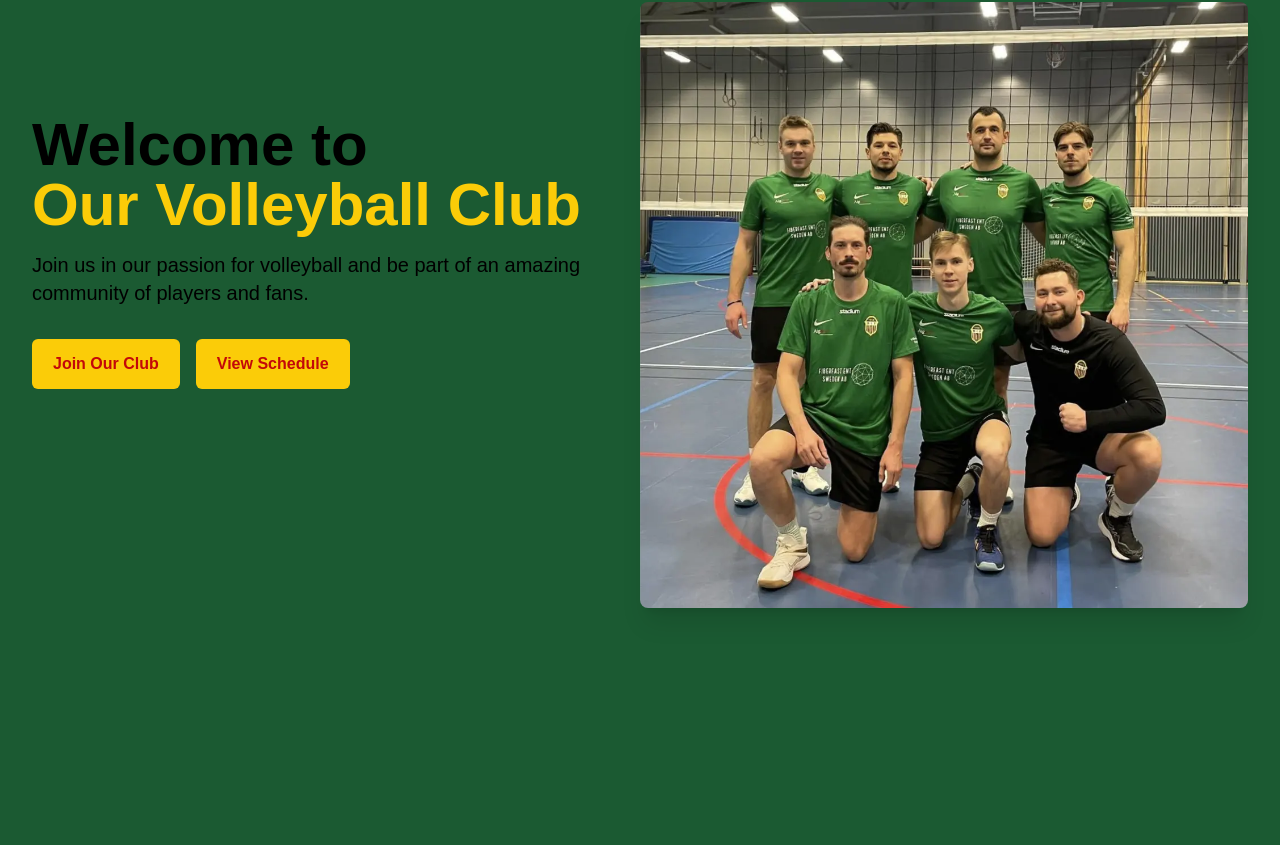
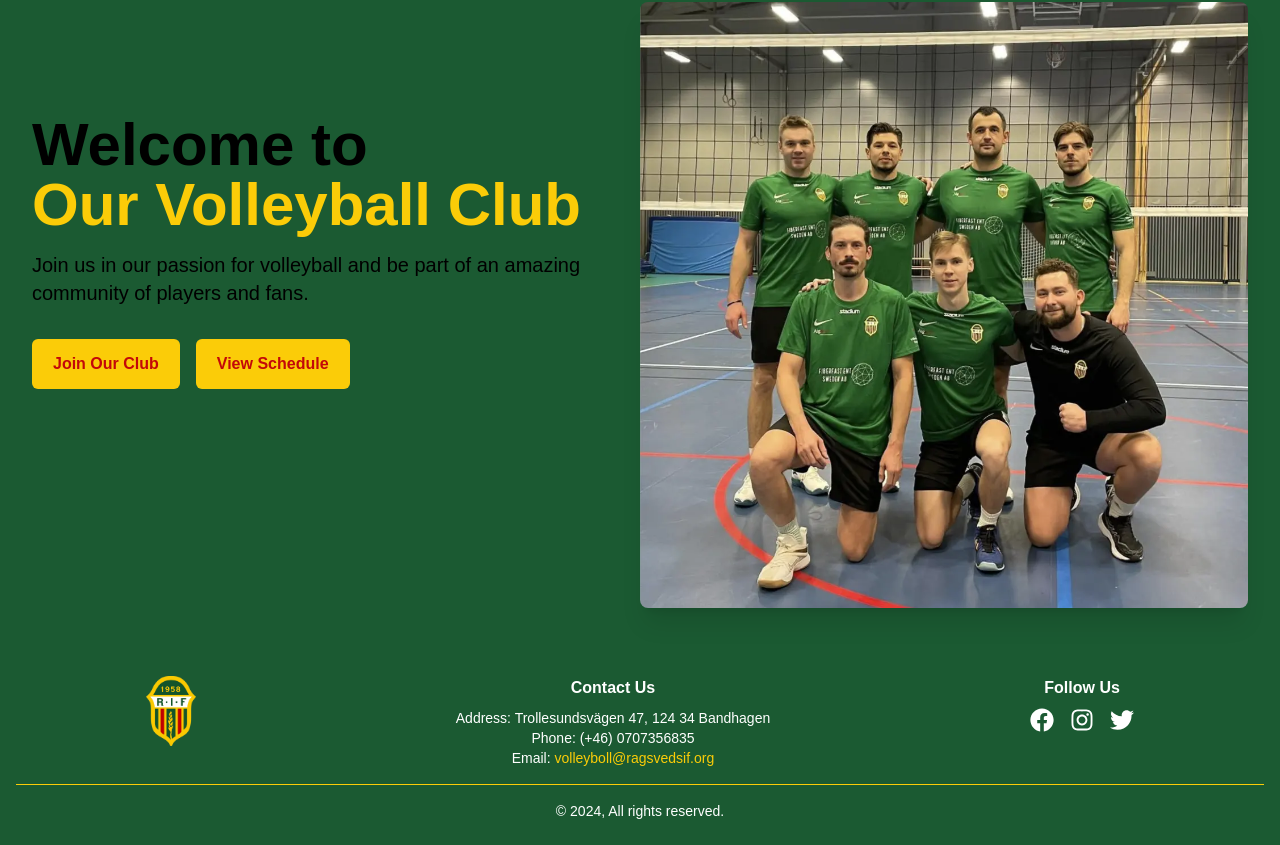
Before and after one commit to maxlearns2code/ragsved-if, a Next.js app: page / in a window 1280 px wide. Shown: the part 242-1087 px from the top of the page. Before the commit the page ends 894 px from the top, so only its background shows below. Built offline with nearby package versions, Linux system fonts and the light colour scheme.

Commit message:
Add footer component to homepage

```diff
--- /dev/null
+++ b/app/components/Footer.tsx
@@ -0,0 +1,51 @@
+// components/Footer.js
+
+import Image from 'next/image';
+import Link from 'next/link';
+import { FaFacebook, FaInstagram, FaTwitter } from 'react-icons/fa';
+
+const Footer = () => {
+  return (
+    <footer className=" text-white py-6">
+      <div className="container mx-auto px-4">
+        <div className="flex flex-col md:flex-row justify-around items-center md:items-start">
+          <div className="mb-4 md:mb-0">
+          <Link href="/" className="text-2xl font-bold">
+            <Image
+              src="/images/logo.png"
+              alt="Volleyball Club Logo"
+              width={50}
+              height={50}
+              priority
+            />
+          </Link>
+          </div>
+          <div className="mb-4 md:mb-0 text-center">
+            <h3 className="font-semibold mb-2">Contact Us</h3>
+            <p className="text-sm">Address: Trollesundsvägen 47, 124 34 Bandhagen</p>
+            <p className="text-sm">Phone: (+46) 0707356835</p>
+            <p className="text-sm">Email: <a href="mailto:volleyboll@ragsvedsif.org " className="text-secondary">volleyboll@ragsvedsif.org </a></p>
+          </div>
+          <div className="text-center">
+            <h3 className="font-semibold mb-2">Follow Us</h3>
+            <div className="flex justify-center md:justify-end space-x-4">
+              <a href="https://facebook.com" target="_blank" rel="noopener noreferrer">
+                <FaFacebook className="text-white w-6 h-6 hover:text-blue-600" />
+              </a>
+              <a href="https://www.instagram.com/ragsvedsif_volleybollherr?igsh=NDV4Z2prMWx3cGkw" target="_blank" rel="noopener noreferrer">
+                <FaInstagram className="text-white w-6 h-6 hover:text-pink-500" />
+              </a>
+              <a href="https://twitter.com" target="_blank" rel="noopener noreferrer">
+                <FaTwitter className="text-white w-6 h-6 hover:text-blue-400" />
+              </a>
+            </div>
+          </div>
+        </div>
+        <hr className="my-4 border-secondary" />
+        <p className="text-center text-sm">&copy; {new Date().getFullYear()}, All rights reserved.</p>
+      </div>
+    </footer>
+  );
+};
+
+export default Footer;
--- a/app/layout.tsx
+++ b/app/layout.tsx
@@ -3,6 +3,7 @@ import type { Metadata } from "next";
 import { Geist, Geist_Mono } from "next/font/google";
 import Header from "./components/Header";
 import "./globals.css";
+import Footer from "./components/Footer";
 
 const geistSans = Geist({
   variable: "--font-geist-sans",
@@ -60,6 +61,7 @@ export default function RootLayout({
           {children}
           <Analytics />
         </main>
+        <Footer />
       </body>
     </html>
   );
--- a/package.json
+++ b/package.json
@@ -13,7 +13,8 @@
     "framer-motion": "^11.15.0",
     "next": "15.1.0",
     "react": "^19.0.0",
-    "react-dom": "^19.0.0"
+    "react-dom": "^19.0.0",
+    "react-icons": "^5.4.0"
   },
   "devDependencies": {
     "@eslint/eslintrc": "^3",
```
Also changed, not shown: 1 other file (tests, documents, lock files or other folders).
